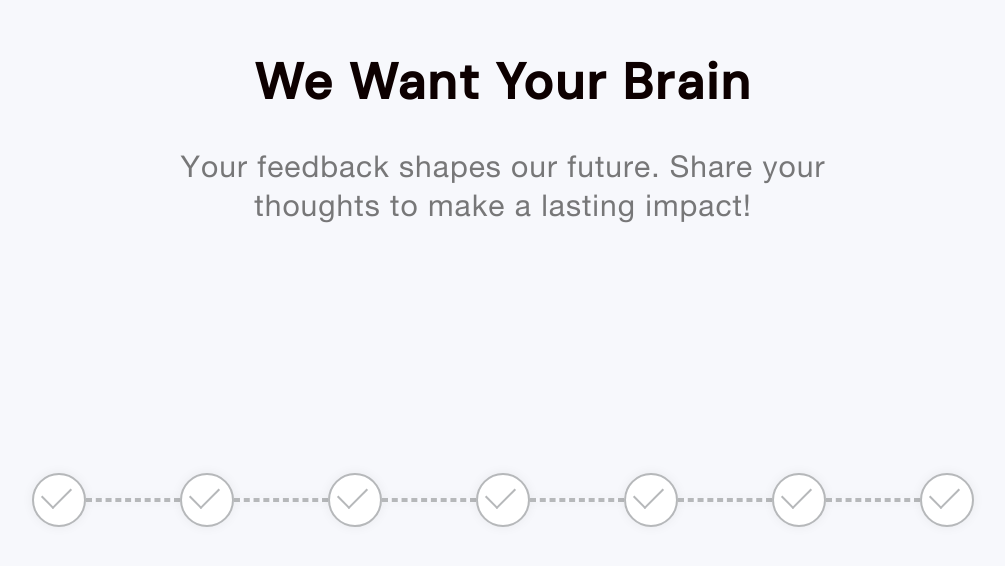
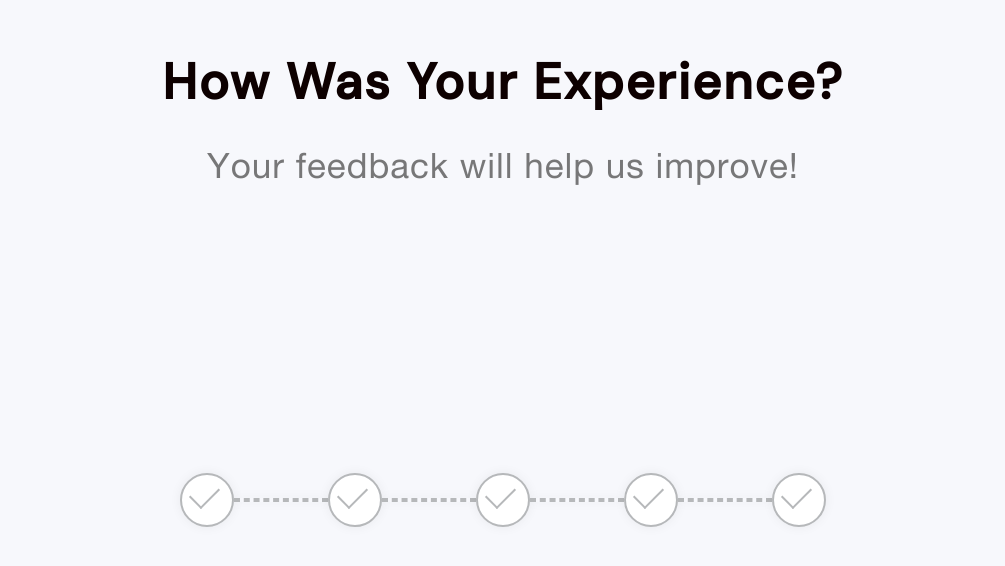
Before and after one commit to AshwiniSReddy/feedback_frontend, a React (Create React App) app: page / in a window 1280 px wide. Shown: the part 198-764 px from the top of the page, without its empty margins (137-1142 px from the left). Built offline with nearby package versions, Linux system fonts and the light colour scheme.

Commit message:
replaced heading

```diff
--- a/src/App.js
+++ b/src/App.js
@@ -71,18 +71,18 @@ function App() {
       display_names: ["Quatity of exhibit", "Value for money", "Interactivity of exhibit", "explanation of exhibit"]
 
     },
-    {
-      id: 5,
-      question: 'Any suggestions or specific bad experience you would like to bring to our notice?',
-      image: null,
-      display_names: ["Your answer"]
-    },
-    {
-      id: 6,
-      question: 'Any appreciation for a facilitator/ exhibit/ experience you had here today?',
-      image: null,
-      display_names: ["Your answer"]
-    },
+    // {
+    //   id: 5,
+    //   question: 'Any suggestions or specific bad experience you would like to bring to our notice?',
+    //   image: null,
+    //   display_names: ["Your answer"]
+    // },
+    // {
+    //   id: 6,
+    //   question: 'Any appreciation for a facilitator/ exhibit/ experience you had here today?',
+    //   image: null,
+    //   display_names: ["Your answer"]
+    // },
 
 
 
--- a/src/Display/Display.js
+++ b/src/Display/Display.js
@@ -39,7 +39,7 @@ function Display() {
         setQaList(newQaList);
     };
       // Determine if the custom style should be applied
-      const customStyle = [1, 5, 6].includes(currentIndex) ? { width: '80vw', height: '18vh' ,gap:"3vw"} : {width:'80vh',height:'28vh'};
+      const customStyle = [1].includes(currentIndex) ? { width: '80vw', height: '18vh' ,gap:"3vw"} : {width:'80vh',height:'28vh'};
 
 
 
--- a/src/page/page.css
+++ b/src/page/page.css
@@ -68,7 +68,7 @@
     /* UI Properties */
     text-align: center;
     /* font-family: "Helvetica Neue"; */
-    font: normal normal normal 30px/39px Helvetica Neue;
+    font: normal normal normal 35px/39px Helvetica Neue;
     letter-spacing: 1px;
     color: #777778;
     opacity: 1;
--- a/src/page/page.js
+++ b/src/page/page.js
@@ -8,7 +8,7 @@ import './page.css'
 function Page() {
     const { qaList, handleNextClick, currentQA, handleBackClick, currentIndex, handleSubmit } = useContext(QAcontext);
     useEffect(() => {
-        if (currentIndex >6) {
+        if (currentIndex >4) {
             handleSubmit();
         }
     }, [currentIndex, handleSubmit]);
@@ -17,23 +17,23 @@ function Page() {
             <div className='feedback_inner'>
                 <div className='heading'>
                     <div className='head'>
-                        We Want Your Brain
+                    How was your experience?
                     </div>
 
                 </div>
-                <div className='subheading'><div className='sub'>Your feedback shapes our future. Share your thoughts to make a lasting impact!</div></div>
+                <div className='subheading'><div className='sub'>Your feedback will help us improve!</div></div>
             </div>
 
             <div className='path'>
 
                 <div className='path'>
                     {/* Loop to create circles and dotted lines */}
-                    {[...Array(7)].map((_, index) => (
+                    {[...Array(5)].map((_, index) => (
                         <React.Fragment key={index}>
                             <div className={`circle ${index <= currentIndex - 1 ? 'active' : ''}`}>
                                 <div className={`checkmark ${index <= currentIndex - 1 ? 'active_check' : ''}`}></div>
                             </div>
-                            {index < 6 && (
+                            {index < 4 && (
                                 <div className={`dotted_line ${index < currentIndex ? 'active_dotted' : ''}`} id={index + 1}></div>
                             )}
                         </React.Fragment>
@@ -46,13 +46,13 @@ function Page() {
 
 
             </div>
-            {currentIndex <= 6 ? <div className='display_main'>
+            {currentIndex <= 4 ? <div className='display_main'>
                 <Display />
             </div> : <div className='message'><div className='message_inner'>Your feedback means a lot to us. Thank you!</div></div>}
             <div className='buttons'>
-                {currentIndex != 0 && currentIndex <=6 ? <div className='back'><button onClick={handleBackClick}>Back</button></div> : ""}
+                {currentIndex != 0 && currentIndex <=4 ? <div className='back'><button onClick={handleBackClick}>Back</button></div> : ""}
                 <div className='next'>
-                    {currentIndex > 6 ? (
+                    {currentIndex > 4 ? (
                         <></>
                     ) : !currentQA.image ? (
                         <button onClick={handleNextClick}>Next</button>
```
